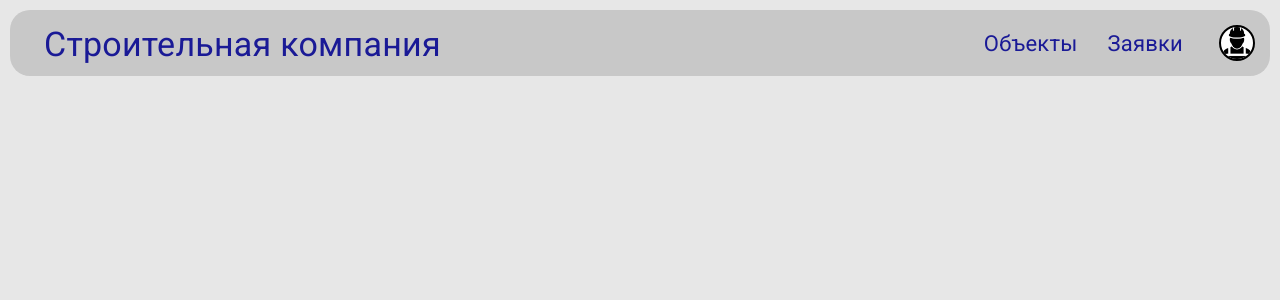
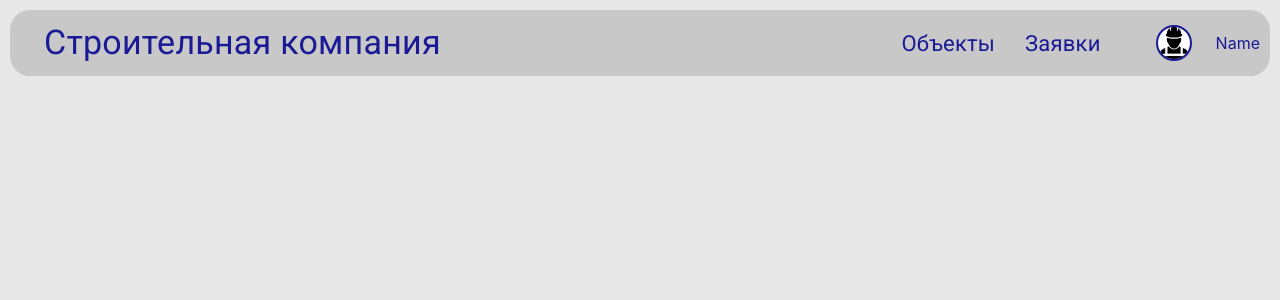
Before and after one commit to n1kkru/building-company, a React (Create React App) app: page / in a window 1280 px wide. Shown: the top 300 px of the page. Built offline with nearby package versions, Linux system fonts and the light colour scheme.

Commit message:
feat: компонент AppHeader

```diff
--- a/src/App.tsx
+++ b/src/App.tsx
@@ -1,11 +1,20 @@
 import React from 'react';
 import './App.css';
+import { Routes, Route, useLocation } from 'react-router-dom';
 import { AppHeader } from './components/header/AppHeader.tsx';
 
 function App() {
   return (
     <div className={"App"}>
       <AppHeader />
+      <Routes>
+        <Route path='/'/>
+        <Route path='/login'/>
+        <Route path='/register'/>
+        <Route path='/objects'/>
+        <Route path='/reports'/>
+        <Route path='/filling-report'/>
+      </Routes>
     </div>
   );
 }
--- a/src/components/header/AppHeader.css
+++ b/src/components/header/AppHeader.css
@@ -2,8 +2,16 @@
   padding: 10px;
   display: flex;
   justify-content: space-between;
-  align-items: flex-end;
+  align-items: center;
   background-color: #c8c8c8;
   color: #1a1a96;
   border-radius: 20px;
 }
+
+@media (width<=768px) {
+  .App-header {
+    display: grid;
+    grid-template-columns: auto;
+    grid-template-rows: auto auto;
+  }
+}
--- a/src/components/header/AppHeader.tsx
+++ b/src/components/header/AppHeader.tsx
@@ -1,10 +1,12 @@
-import { Avatar, Box, Divider, IconButton, Link, ListItemIcon, Menu, MenuItem, Tooltip, Typography } from '@mui/material';
+import { Avatar, Box, Button, Divider, IconButton, Link, ListItemIcon, Menu, MenuItem, Tooltip, Typography } from '@mui/material';
 import Logout from '@mui/icons-material/Logout';
-import React from 'react';
+import React, { useEffect } from 'react';
 import './AppHeader.css'
 
 export function AppHeader() {
   const [anchorEl, setAnchorEl] = React.useState<null | HTMLElement>(null);
+  const [isManager, setIsManager] = React.useState<boolean>(true);
+  const [isAuth, setIsAuth] = React.useState<boolean>(true);
   const open = Boolean(anchorEl);
   const handleClick = (event: React.MouseEvent<HTMLElement>) => {
     setAnchorEl(event.currentTarget);
@@ -13,12 +15,17 @@ export function AppHeader() {
     setAnchorEl(null);
   };
 
+  useEffect(() => {
+    setIsManager(true)
+  }, [])
+
   return (
       <header className="App-header">
         <Typography sx={{paddingInlineStart: 3}} variant="h4" component="h1">
           Строительная компания
         </Typography>
-        <Box sx={{ display: 'flex', alignItems: 'center', textAlign: 'center' }}>
+        <Box sx={{ display: 'flex', alignItems: 'center', textAlign: 'center', maxWidth: '95vw' }}>
+          { isAuth && isManager &&
             <Link
               sx={{paddingInline: "15px"}}
               fontSize={"22px"}
@@ -31,7 +38,8 @@ export function AppHeader() {
               }}
             >
               Объекты
-          </Link>
+            </Link>}
+          { isAuth && isManager &&
             <Link
               sx={{paddingInline: "15px"}}
               fontSize={"22px"}
@@ -45,18 +53,22 @@ export function AppHeader() {
             >
               Заявки
             </Link>
-          <Tooltip title="Выйти">
+          }
+          { isAuth &&
             <IconButton
                 onClick={handleClick}
                 size="small"
-              sx={{ ml: 2 }}
+                sx={{ ml: 2, paddingInline: 3 }}
                 aria-controls={open ? 'account-menu' : undefined}
                 aria-haspopup="true"
                 aria-expanded={open ? 'true' : undefined}
               >
-              <Avatar sx={{ width: 32, height: 32, bgcolor: "white", border : "2px solid black"}} src="/builder.png"></Avatar>
+                <Avatar sx={{ width: 32, height: 32, bgcolor: "white", border : "2px solid #1a1a96"}} src="/builder.png"></Avatar>
             </IconButton>
-          </Tooltip>
+          }
+          { isAuth ? 'Name'
+          : <Button variant="contained" onClick={handleClick}>Войти</Button>
+          }
         </Box>
         <Menu
           anchorEl={anchorEl}
```
Lines whose indentation alone changed are shown as unchanged.
